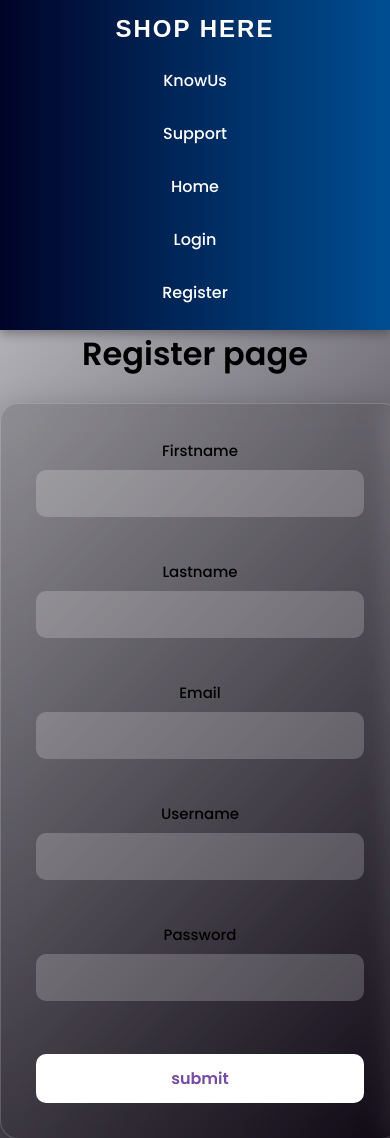
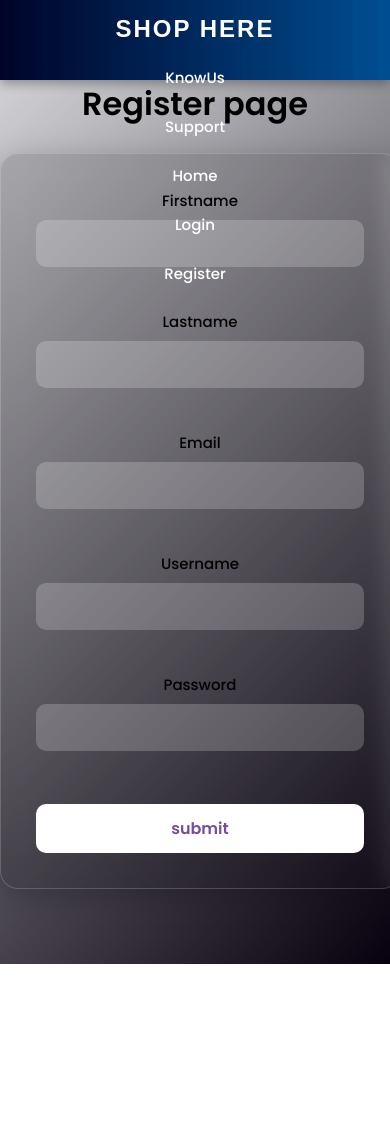
Before and after one commit to dhanushge41-svg/shopshere, a Django app: page /register/ in a window 390 px wide. Shown: the top 1138 px of the page. After the commit the page ends 964 px from the top, so only its background shows below. Run offline with Django 5.2, Linux system fonts and the light colour scheme.

Commit message:
Update style.css

```diff
--- a/static/style.css
+++ b/static/style.css
@@ -1,52 +1,64 @@
 /* =========================
-   NAVBAR BASE
+   NAVBAR
 ========================= */
+
 nav {
     position: sticky;
     top: 0;
+
     width: 100%;
-    height: 90px;
+    min-height: 80px;
+
     background: linear-gradient(90deg, #000428, #004e92);
 
     display: flex;
     justify-content: space-between;
     align-items: center;
 
-    padding: 0 50px;
+    padding: 15px 40px;
+
     box-sizing: border-box;
 
     box-shadow: 0 4px 10px rgba(0,0,0,0.3);
+
     z-index: 1000;
 }
 
 /* LOGO */
+
 nav .logo {
     color: white;
-    font-size: 42px;
+    font-size: 38px;
     font-weight: bold;
     letter-spacing: 2px;
     font-family: Arial, sans-serif;
-    white-space: nowrap;
 }
 
 /* MENU */
+
 nav ul {
     list-style: none;
+
     display: flex;
     align-items: center;
-    gap: 18px;
+    gap: 20px;
+
     margin: 0;
     padding: 0;
+}
+
+nav ul li {
+    margin: 0;
 }
 
 nav ul li a {
     text-decoration: none;
     color: white;
 
-    font-size: 24px;
+    font-size: 22px;
     font-weight: 500;
 
-    padding: 10px 15px;
+    padding: 10px 16px;
     border-radius: 8px;
 
     transition: 0.3s ease;
@@ -59,18 +71,17 @@
 
 
 /* =========================
-   LAPTOP RESPONSIVE
-   (1024px and below)
+   LAPTOP
 ========================= */
+
 @media (max-width: 1024px) {
 
     nav {
-        height: 80px;
-        padding: 0 30px;
+        padding: 15px 25px;
     }
 
     nav .logo {
-        font-size: 34px;
+        font-size: 32px;
     }
 
     nav ul {
@@ -78,61 +89,61 @@
     }
 
     nav ul li a {
-        font-size: 20px;
+        font-size: 18px;
         padding: 8px 12px;
     }
 }
 
 
 /* =========================
-   TABLET RESPONSIVE
-   (768px and below)
+   MOBILE
 ========================= */
+
 @media (max-width: 768px) {
 
     nav {
-        height: auto;
         flex-direction: column;
-        padding: 20px;
+        align-items: center;
+
+        padding: 15px 10px;
     }
 
     nav .logo {
-        font-size: 30px;
+        font-size: 28px;
         margin-bottom: 15px;
+        text-align: center;
     }
 
     nav ul {
+        width: 100%;
+
+        display: flex;
         flex-wrap: wrap;
+
         justify-content: center;
         gap: 10px;
     }
 
     nav ul li a {
-        font-size: 18px;
-        padding: 8px 10px;
+        font-size: 16px;
+        padding: 8px 12px;
     }
 }
 
 
 /* =========================
-   MOBILE RESPONSIVE
-   (480px and below)
+   SMALL PHONES
 ========================= */
+
 @media (max-width: 480px) {
-
-    nav {
-        padding: 15px;
-    }
 
     nav .logo {
         font-size: 24px;
-        text-align: center;
     }
 
     nav ul {
+        flex-direction: column;
         width: 100%;
-        flex-direction: column;
-        gap: 8px;
     }
 
     nav ul li {
@@ -144,33 +155,8 @@
         display: block;
         width: 100%;
 
-        font-size: 16px;
-        padding: 10px;
+        font-size: 15px;
+
+        box-sizing: border-box;
     }
 }
-
-
-/* =========================
-   TV / LARGE SCREEN
-   (1600px and above)
-========================= */
-@media (min-width: 1600px) {
-
-    nav {
-        height: 120px;
-        padding: 0 80px;
-    }
-
-    nav .logo {
-        font-size: 60px;
-    }
-
-    nav ul {
-        gap: 30px;
-    }
-
-    nav ul li a {
-        font-size: 32px;
-        padding: 14px 22px;
-    }
-}
```
